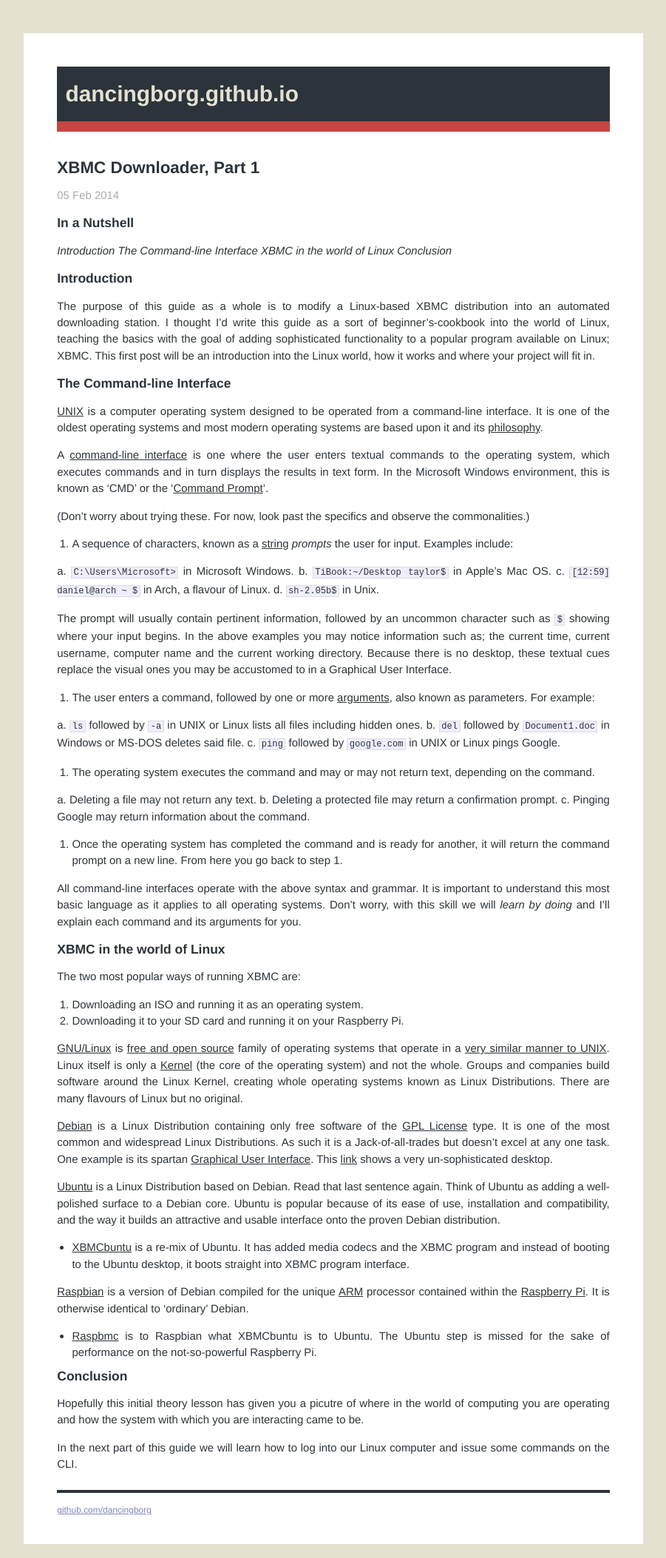
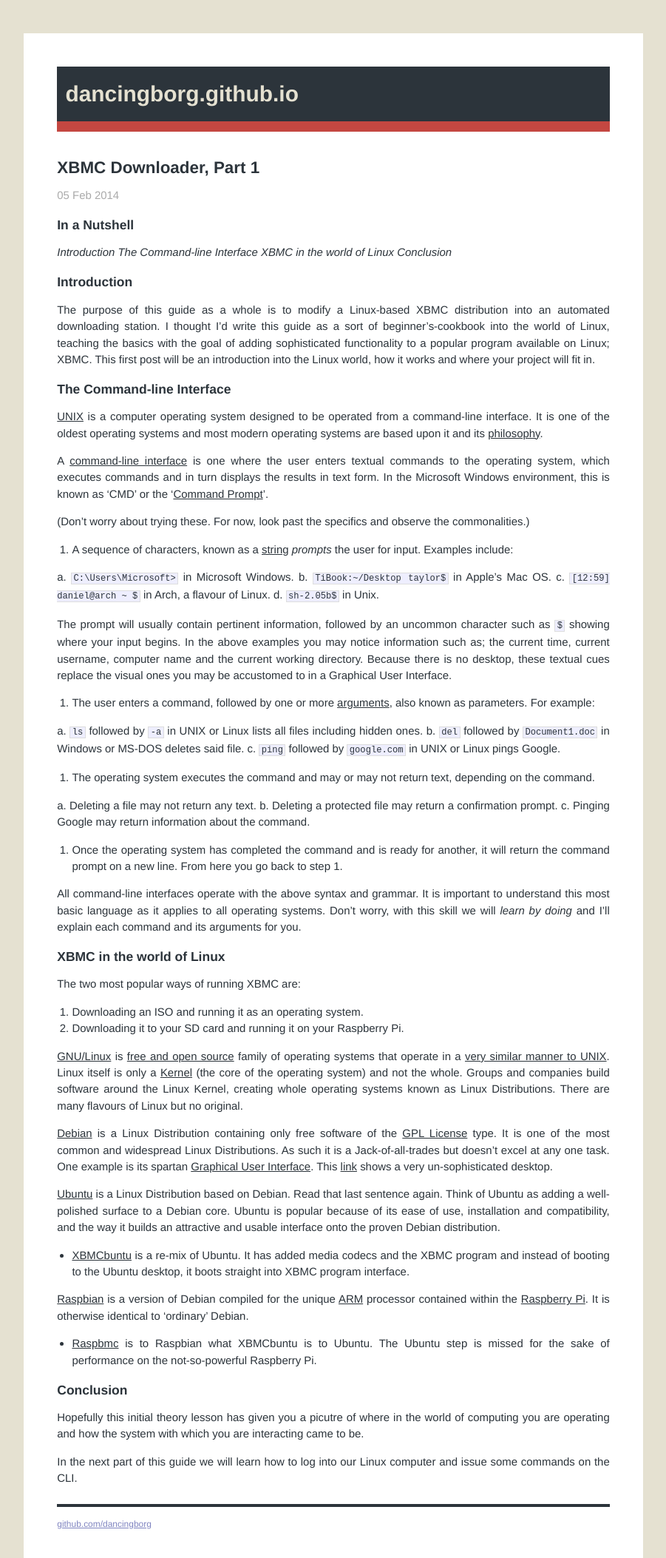
Before and after one commit to andre-abadi/andre-abadi.github.io, a Jekyll site: the page built from _posts/2014-02-05-xbmc-downloader-1.md, in a window 1280 px wide. Shown: the whole page at 74% size, without its empty margins (189-1090 px from the left). Built offline with Jekyll 4.4.1, drawn with Linux system fonts in a browser that asks for light colours; Markdown is read by kramdown in place of the engine named in the settings.

Commit message:
Update main.css

```diff
--- a/css/main.css
+++ b/css/main.css
@@ -25,11 +25,16 @@
   font-size: 100%; }
 */
 
-h1, h3 {
+h1{
   margin-bottom: 0.5em;
   margin-top:0.5em;
 }
+
 p { margin: 1em 0; }
+
+h3{
+  margin-top: 1em;
+}
 
 
 a         { color: #2C343B; }
```
